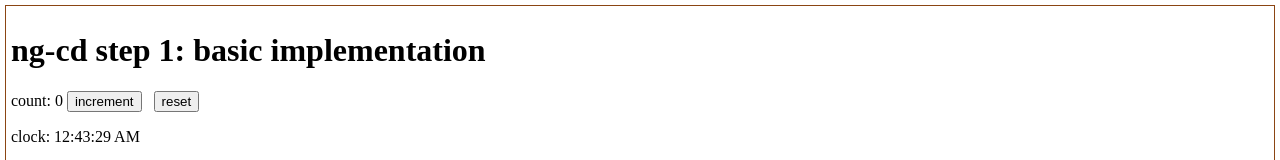
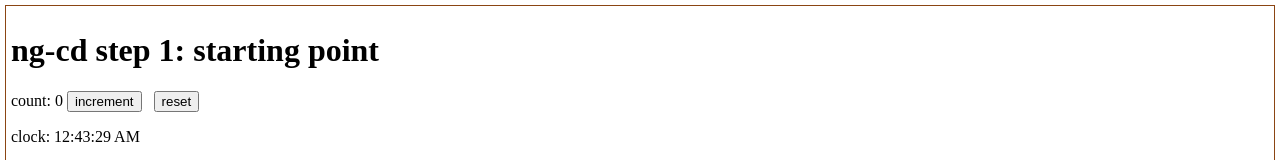
Before and after one commit to fredyang/ng-cd, an Angular app: page / in a window 1280 px wide. Shown: the top 160 px of the page. Built offline with nearby package versions, Linux system fonts and the light colour scheme; no server answers.

Commit message:
1 file modified

```diff
--- a/src/app/app/app.component.html
+++ b/src/app/app/app.component.html
@@ -1,4 +1,4 @@
-<h1>ng-cd step 1: basic implementation</h1>
+<h1>ng-cd step 1: starting point</h1>
 
 <p>
   count: {{ count }} <button (click)="increment()">increment</button> &nbsp;
```
